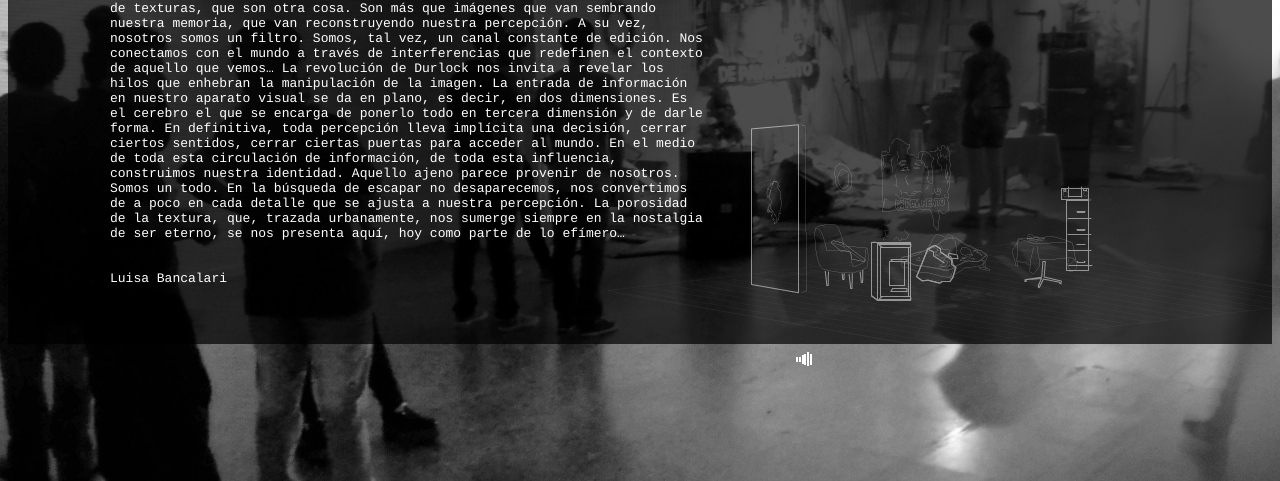
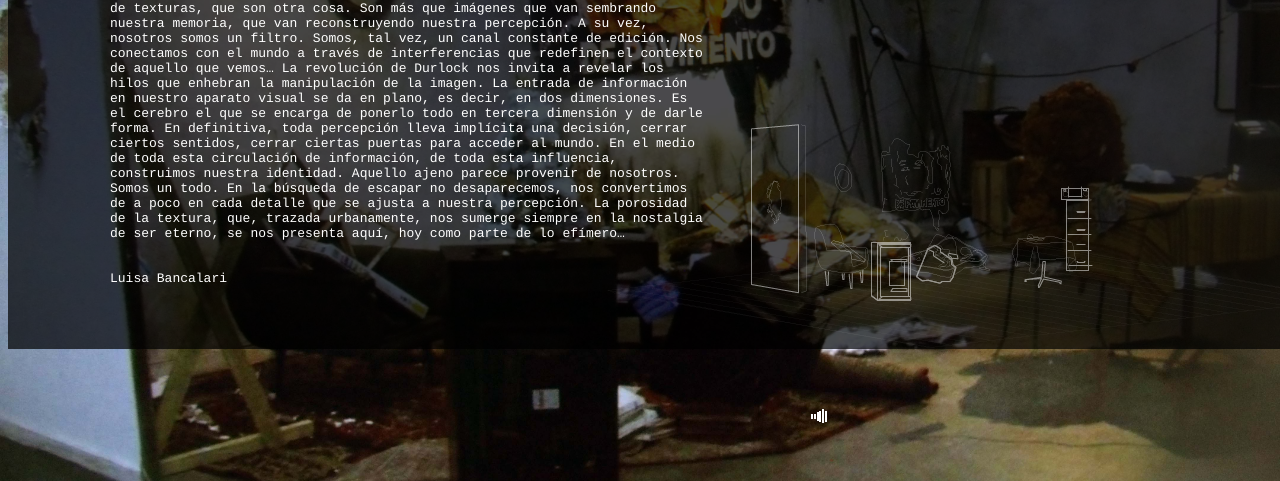
Before and after one commit to diegoduncan21/matta, a Django app: page /revolucion/ in a window 1280 px wide; the page is wider, and only the part inside the window is pictured. Shown: the part 319-800 px from the top of that part. Run offline with Django 3.2, Linux system fonts and the light colour scheme; parts of the project's set-up code (start-up, migrations or seed data) failed here and were passed over; some libraries are stand-ins or nearby versions.

Commit message:
changes changes changes

```diff
--- a/matta/static/css/revo.css
+++ b/matta/static/css/revo.css
@@ -1,11 +1,12 @@
 html {
-    background:  url(/static/images/BN.jpg) no-repeat center center fixed;
+    background:  url(/static/images/fondo_revolución_.JPG) no-repeat center center fixed;
     background-size: cover;
     min-height:100%
 }
 #music{
     position: absolute;
-    right: 450px;
+    right: 34%;
+    top: 90%;
 }
 .containertodo{
     background-color: #000;
@@ -13,6 +14,9 @@ html {
     opacity: 0.7;
     height: 600px;
     width: 100%;
+}
+.containertotal{
+    width: 1366px;
 }
 .containertexto{
     position: absolute;
--- a/matta/templates/pages/revolucion.html
+++ b/matta/templates/pages/revolucion.html
@@ -8,6 +8,7 @@
 {% block content %}
     <a href="/"><h3 class="top">JULIÁN MATTA</h3></a>
 
+    <div class="containertotal">
     <div class="containertodo">
     </div>
     <div class="videocontainer">
@@ -26,4 +27,6 @@
         <div id="music" class=  "up">
             <img id="play" src="/static/images/sound-specs.gif" alt="">
         </div>
+
+    </div>
 {% endblock content %}
```
